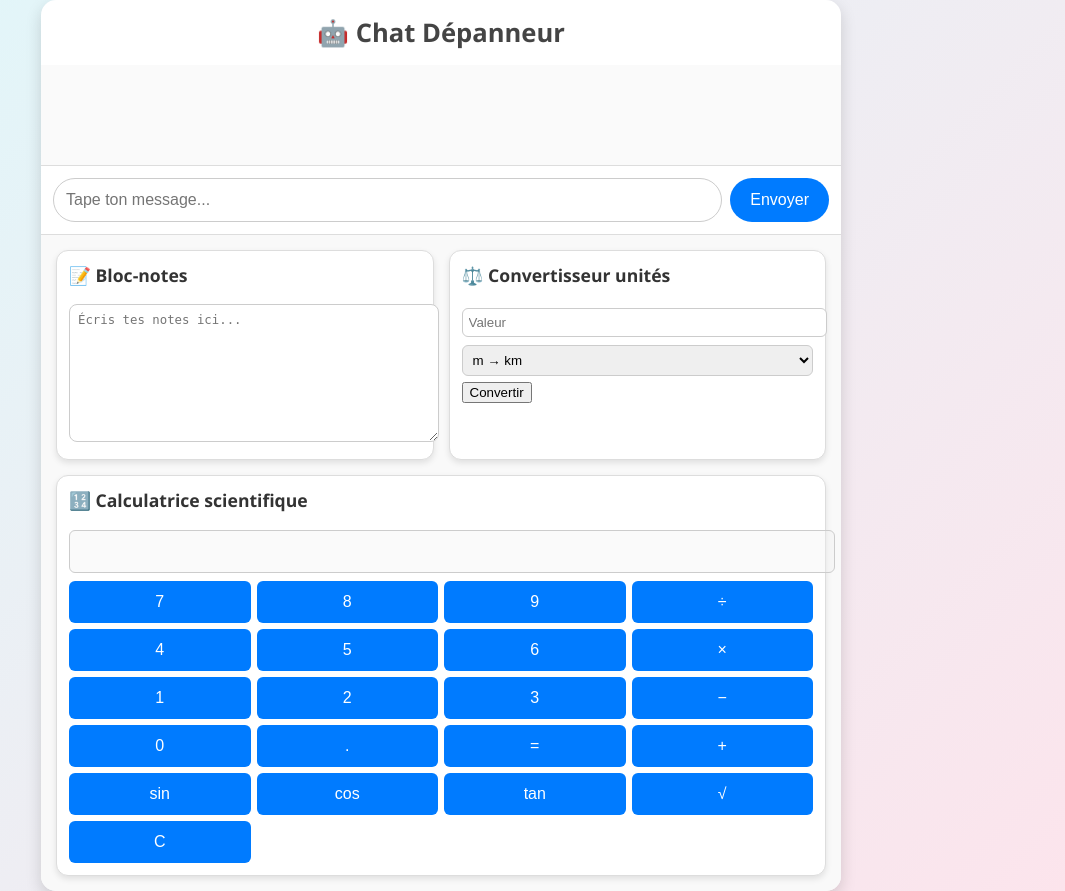
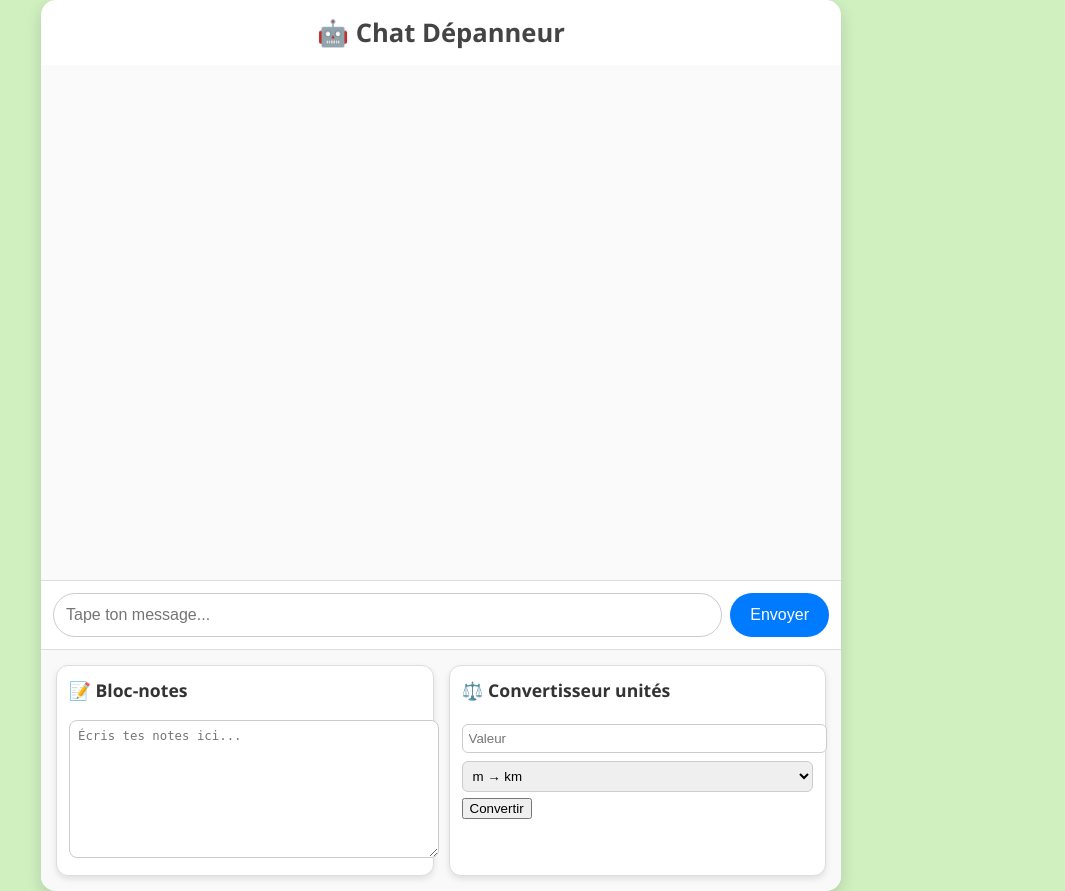
Before and after one commit to toflasq/depanneur-api, a Flask app: page /chatpage in a window 1280 px wide. Shown: the whole page, without its empty margins (199-1264 px from the left). Run offline with Flask 3, Linux system fonts and the light colour scheme.

Commit message:
Add files via upload

```diff
--- a/app.py
+++ b/app.py
@@ -35,31 +35,35 @@ def chatpage():
 # ✅ Endpoint API
 @app.route("/chat", methods=["POST"])
 def chat():
-    user_message = request.json.get("message", "")
-    if not user_message:
-        return jsonify({"answer": "Envoie une question valide."})
+    try:
+        user_message = request.json.get("message", "")
+        if not user_message:
+            return jsonify({"answer": "Envoie une question valide."})
 
-    kb_entry = search_in_kb(user_message)
+        # Recherche dans la base
+        kb_entry = search_in_kb(user_message)
 
-    messages = [
-        {"role": "system", "content": "Tu es un assistant technique qui aide à diagnostiquer des pannes d’appareils électroménagers en utilisant une base JSON."},
-        {"role": "user", "content": user_message}
-    ]
+        # Construction du prompt pour OpenAI
+        messages = [
+            {"role": "system", "content": "Tu es un assistant technique qui aide à diagnostiquer des pannes d’appareils électroménagers en utilisant une base JSON."},
+            {"role": "user", "content": user_message}
+        ]
 
-    if kb_entry:
-        context = f"Voici des infos issues de la base de données : {json.dumps(kb_entry, ensure_ascii=False)}"
-        messages.append({"role": "system", "content": context})
+        if kb_entry:
+            context = f"Voici des infos issues de la base de données : {json.dumps(kb_entry, ensure_ascii=False)}"
+            messages.append({"role": "system", "content": context})
 
-    try:
+        # Appel OpenAI
         response = client.chat.completions.create(
             model="gpt-4o-mini",
             messages=messages
         )
         reply = response.choices[0].message.content
+
+        return jsonify({"answer": reply})
+
     except Exception as e:
-        reply = f"Erreur GPT: {str(e)}"
-
-    return jsonify({"answer": reply})
+        return jsonify({"answer": f"⚠️ Erreur serveur : {str(e)}"})
 
 if __name__ == "__main__":
     app.run(host="0.0.0.0", port=5000, debug=True)
--- a/templates/chat.html
+++ b/templates/chat.html
@@ -1,4 +1,3 @@
-
 <!DOCTYPE html>
 <html lang="fr">
 <head>
@@ -9,7 +8,7 @@
             height: 100%;
             margin: 0;
             font-family: 'Segoe UI', Tahoma, sans-serif;
-            background: linear-gradient(135deg, #e0f7fa, #fce4ec);
+            background-color: #d0f0c0; /* vert pâle */
         }
         .chat-container {
             display: flex;
@@ -106,29 +105,6 @@
             margin: 4px 0;
             width: 100%;
         }
-        .calc-buttons {
-            display: grid;
-            grid-template-columns: repeat(4, 1fr);
-            gap: 6px;
-        }
-        .calc-buttons button {
-            padding: 12px;
-            font-size: 1em;
-            border: none;
-            border-radius: 6px;
-            background: #007bff;
-            color: #fff;
-            cursor: pointer;
-        }
-        .calc-display {
-            width: 100%;
-            padding: 10px;
-            font-size: 1.1em;
-            border: 1px solid #ccc;
-            border-radius: 6px;
-            margin-bottom: 8px;
-            text-align: right;
-        }
     </style>
 </head>
 <body>
@@ -162,35 +138,6 @@
                 </select>
                 <button onclick="convertUnit()">Convertir</button>
                 <p id="result"></p>
-            </div>
-
-            <!-- Calculatrice -->
-            <div class="tool">
-                <h3>🔢 Calculatrice scientifique</h3>
-                <input type="text" id="calc-display" class="calc-display" disabled>
-                <div class="calc-buttons">
-                    <button onclick="press('7')">7</button>
-                    <button onclick="press('8')">8</button>
-                    <button onclick="press('9')">9</button>
-                    <button onclick="press('/')">÷</button>
-                    <button onclick="press('4')">4</button>
-                    <button onclick="press('5')">5</button>
-                    <button onclick="press('6')">6</button>
-                    <button onclick="press('*')">×</button>
-                    <button onclick="press('1')">1</button>
-                    <button onclick="press('2')">2</button>
-                    <button onclick="press('3')">3</button>
-                    <button onclick="press('-')">−</button>
-                    <button onclick="press('0')">0</button>
-                    <button onclick="press('.')">.</button>
-                    <button onclick="calculate()">=</button>
-                    <button onclick="press('+')">+</button>
-                    <button onclick="press('Math.sin(')">sin</button>
-                    <button onclick="press('Math.cos(')">cos</button>
-                    <button onclick="press('Math.tan(')">tan</button>
-                    <button onclick="press('Math.sqrt(')">√</button>
-                    <button onclick="clearCalc()">C</button>
-                </div>
             </div>
         </div>
     </div>
@@ -246,22 +193,6 @@
             }
             document.getElementById("result").innerText = "Résultat : " + res;
         }
-
-        // Calculatrice
-        function press(val) {
-            document.getElementById("calc-display").value += val;
-        }
-        function clearCalc() {
-            document.getElementById("calc-display").value = "";
-        }
-        function calculate() {
-            try {
-                let expr = document.getElementById("calc-display").value;
-                document.getElementById("calc-display").value = eval(expr);
-            } catch(e) {
-                document.getElementById("calc-display").value = "Erreur";
-            }
-        }
     </script>
 </body>
 </html>
```
